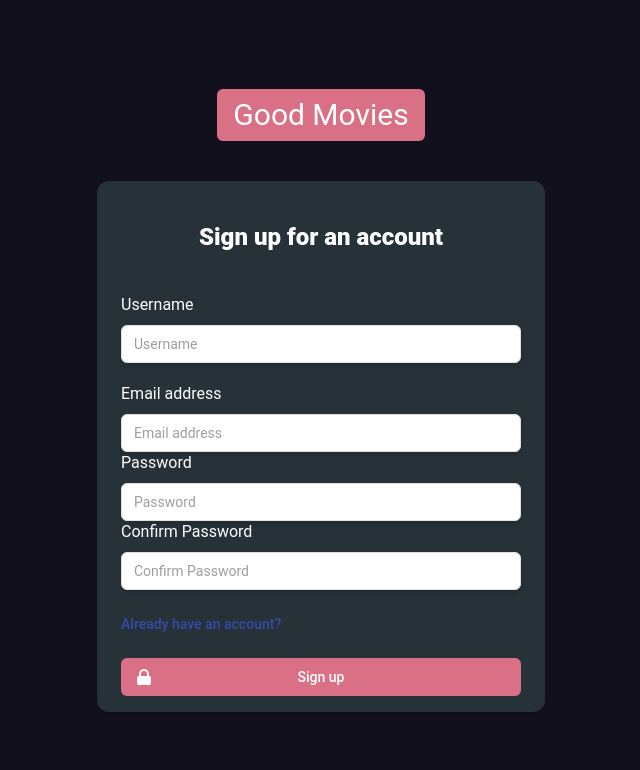
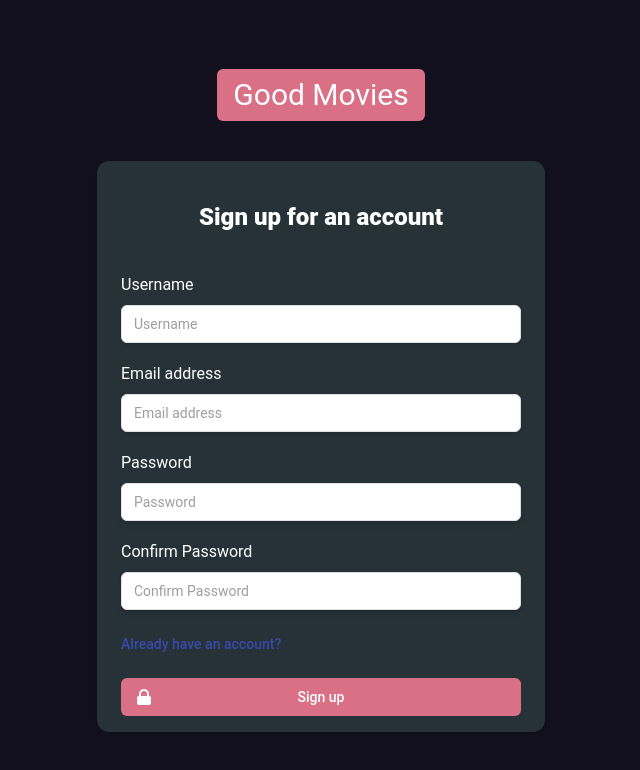
Before and after one commit to Giriathallah/goodmovies, a React (Vite) app: page /register in a window 1280 px wide. Shown: the top 770 px of the page, without its empty margins (319-959 px from the left). Built offline with nearby package versions, Linux system fonts and the light colour scheme.

Commit message:
fix register

```diff
--- a/src/pages/RegisterPage.jsx
+++ b/src/pages/RegisterPage.jsx
@@ -39,6 +39,10 @@ const RegisterPage = () => {
       );
       if (response.status === 201) {
         setMessage("User registered successfully. Verification email sent.");
+        setUsername("");
+        setEmail("");
+        setPassword("");
+        setConfirmPassword("");
       }
     } catch (error) {
       console.error(
@@ -54,17 +58,17 @@ const RegisterPage = () => {
       <h1 className="text-center text-2xl md:text-3xl text-white bg-[#DA7086] mb-10 px-4 py-2 rounded-md">
         Good Movies
       </h1>
-      <div className="max-w-md w-full space-y-8 border-black shadow py-4 px-6 bg-blue-gray-900 rounded-xl">
+      <div className="max-w-md w-full space-y-8  border-black shadow py-4 px-6 bg-blue-gray-900 rounded-xl">
         <div>
           <h2 className="mt-6 text-center text-2xl font-extrabold text-white">
             Sign up for an account
           </h2>
-          <h1 className="text-center text-white mt-10">{message}</h1>
+          <h1 className="text-center text-white mt-10 ">{message}</h1>
         </div>
         <form className="mt-8 space-y-6" onSubmit={handleSubmit}>
           <input type="hidden" name="remember" defaultValue="true" />
-          <div className="rounded-md shadow-sm -space-y-px">
-            <div className="flex flex-col gap-2 mb-5">
+          <div className="rounded-md shadow-sm -space-y-px flex flex-col gap-5 ">
+            <div className="flex flex-col gap-2">
               <label htmlFor="username" className="text-white">
                 Username
               </label>
```
